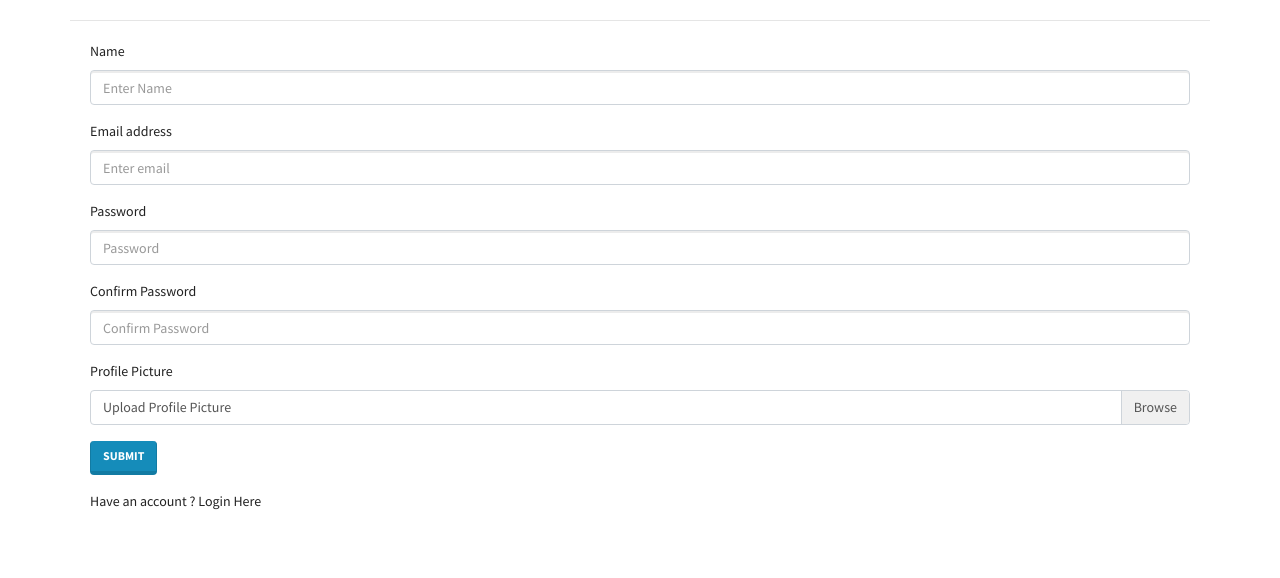
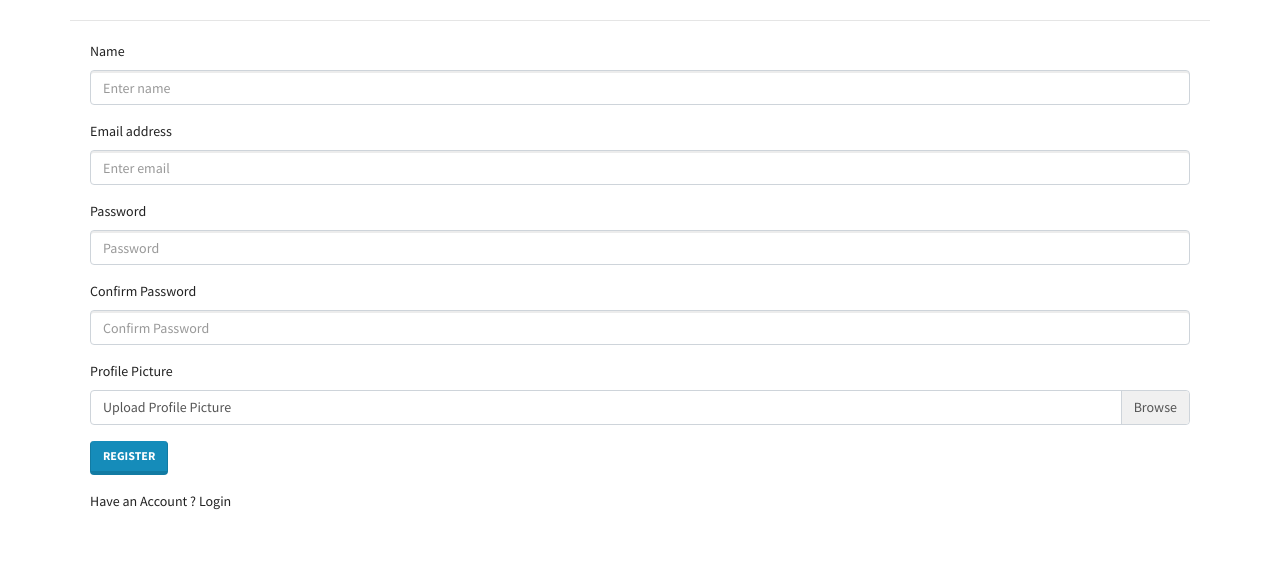
Before and after one commit to venkyjayasurya/NoteZipper_MERN, a React (Create React App) app in the folder frontend/: page /register in a window 1280 px wide. Shown: the part 145-723 px from the top of the page. Built offline with nearby package versions, Linux system fonts and the light colour scheme.

Commit message:
added redux for user login and registration

```diff
--- a/frontend/src/Screens/RegisterScreen.js
+++ b/frontend/src/Screens/RegisterScreen.js
@@ -1,28 +1,56 @@
-import React, { useEffect, useState } from "react";
-import { Button, Col, Form, Row } from "react-bootstrap";
-import { Link, useHistory } from "react-router-dom";
+import React, { useState, useEffect } from "react";
+import { Form, Button, Row, Col } from "react-bootstrap";
+import { useDispatch, useSelector } from "react-redux";
+import { Link } from "react-router-dom";
+import Loading from "../components/Loading";
 import ErrorMessage from "../components/ErrorMessage";
-import Loading from "../components/Loading";
+import { register } from "../actions/userActions";
 import MainScreen from "../components/MainScreen";
-import { useDispatch, useSelector } from "react-redux";
-import { register } from "../actions/userActions";
 
-const RegisterScreen = () => {
+function RegisterScreen({ history }) {
   const [email, setEmail] = useState("");
   const [name, setName] = useState("");
   const [pic, setPic] = useState(
     "https://icon-library.com/images/anonymous-avatar-icon/anonymous-avatar-icon-25.jpg"
   );
   const [password, setPassword] = useState("");
-  const [confirmPassword, setConfirmPassword] = useState("");
+  const [confirmpassword, setConfirmPassword] = useState("");
   const [message, setMessage] = useState(null);
   const [picMessage, setPicMessage] = useState(null);
 
   const dispatch = useDispatch();
+
   const userRegister = useSelector((state) => state.userRegister);
   const { loading, error, userInfo } = userRegister;
 
-  const history = useHistory();
+  const postDetails = (pics) => {
+    if (
+      pics ===
+      "https://icon-library.com/images/anonymous-avatar-icon/anonymous-avatar-icon-25.jpg"
+    ) {
+      return setPicMessage("Please Select an Image");
+    }
+    setPicMessage(null);
+    if (pics.type === "image/jpeg" || pics.type === "image/png") {
+      const data = new FormData();
+      data.append("file", pics);
+      data.append("upload_preset", "notezipper");
+      data.append("cloud_name", "dup5iwodq");
+      fetch("https://api.cloudinary.com/v1_1/dup5iwodq/image/upload", {
+        method: "post",
+        body: data,
+      })
+        .then((res) => res.json())
+        .then((data) => {
+          setPic(data.url.toString());
+        })
+        .catch((err) => {
+          console.log(err);
+        });
+    } else {
+      return setPicMessage("Please Select an Image");
+    }
+  };
 
   useEffect(() => {
     if (userInfo) {
@@ -30,46 +58,12 @@ const RegisterScreen = () => {
     }
   }, [history, userInfo]);
 
-  const submitHandler = async (e) => {
+  const submitHandler = (e) => {
     e.preventDefault();
-    console.log(email, name);
-    if (password !== confirmPassword) {
+
+    if (password !== confirmpassword) {
       setMessage("Passwords do not match");
-    } else {
-      dispatch(register(name, email, password, pic));
-    }
-  };
-
-  const postDetails = (pics) => {
-    if (!pics) {
-      return setPicMessage("Please upload an image!");
-    }
-    setPicMessage(null);
-
-    if (
-      pics.type === "image/jpeg" ||
-      pics.type === "image/png" ||
-      pics.type === "image/jpg"
-    ) {
-      const data = new FormData();
-      data.append("file", pics);
-      data.append("upload_preset", "notezipper");
-      data.append("cloud_name", "dup5iwodq");
-      fetch("https://api.cloudinary.com/v1_1/dup5iwodq/image/upload", {
-        method: "POST",
-        body: data,
-      })
-        .then((res) => res.json())
-        .then((data) => {
-          console.log(data);
-          setPic(data.url.toString());
-        })
-        .catch((err) => {
-          console.log(err);
-        });
-    } else {
-      return setPicMessage("Please Select proper file format image");
-    }
+    } else dispatch(register(name, email, password, pic));
   };
 
   return (
@@ -79,17 +73,17 @@ const RegisterScreen = () => {
         {message && <ErrorMessage variant="danger">{message}</ErrorMessage>}
         {loading && <Loading />}
         <Form onSubmit={submitHandler}>
-          <Form.Group className="mb-3" controlId="name">
+          <Form.Group controlId="name">
             <Form.Label>Name</Form.Label>
             <Form.Control
-              type="string"
+              type="name"
               value={name}
-              placeholder="Enter Name"
+              placeholder="Enter name"
               onChange={(e) => setName(e.target.value)}
             />
           </Form.Group>
 
-          <Form.Group className="mb-3" controlId="formBasicEmail">
+          <Form.Group controlId="formBasicEmail">
             <Form.Label>Email address</Form.Label>
             <Form.Control
               type="email"
@@ -99,7 +93,7 @@ const RegisterScreen = () => {
             />
           </Form.Group>
 
-          <Form.Group className="mb-3" controlId="formBasicPassword">
+          <Form.Group controlId="formBasicPassword">
             <Form.Label>Password</Form.Label>
             <Form.Control
               type="password"
@@ -109,11 +103,11 @@ const RegisterScreen = () => {
             />
           </Form.Group>
 
-          <Form.Group className="mb-3" controlId="cofirmPassword">
+          <Form.Group controlId="confirmPassword">
             <Form.Label>Confirm Password</Form.Label>
             <Form.Control
               type="password"
-              value={confirmPassword}
+              value={confirmpassword}
               placeholder="Confirm Password"
               onChange={(e) => setConfirmPassword(e.target.value)}
             />
@@ -122,7 +116,6 @@ const RegisterScreen = () => {
           {picMessage && (
             <ErrorMessage variant="danger">{picMessage}</ErrorMessage>
           )}
-
           <Form.Group controlId="pic">
             <Form.Label>Profile Picture</Form.Label>
             <Form.File
@@ -135,17 +128,17 @@ const RegisterScreen = () => {
           </Form.Group>
 
           <Button variant="primary" type="submit">
-            Submit
+            Register
           </Button>
         </Form>
-        <Row>
-          <Col className="py-3">
-            Have an account ? <Link to="/login">Login Here</Link>
+        <Row className="py-3">
+          <Col>
+            Have an Account ? <Link to="/login">Login</Link>
           </Col>
         </Row>
       </div>
     </MainScreen>
   );
-};
+}
 
 export default RegisterScreen;
--- a/frontend/src/actions/userActions.js
+++ b/frontend/src/actions/userActions.js
@@ -46,8 +46,7 @@ export const logout = () => async (dispatch) => {
   dispatch({ type: USER_LOGOUT });
 };
 
-export const register =
-  () => (name, email, password, pic) => async (dispatch) => {
+export const register = (name, email, password, pic) => async (dispatch) => {
     try {
       dispatch({ type: USER_REGISTER_REQUEST });
       const config = {
--- a/frontend/src/reducers/userReducers.js
+++ b/frontend/src/reducers/userReducers.js
@@ -16,6 +16,8 @@ export const userLoginReducer = (state = {}, action) => {
       return { loading: false, userInfo: action.payload };
     case USER_LOGIN_FAIL:
       return { loading: false, error: action.payload };
+    case USER_LOGOUT:
+      return {};
     default:
       return state;
   }
@@ -30,8 +32,6 @@ export const userRegisterReducer = (state = {}, action) => {
       return { loading: false, userInfo: action.payload };
     case USER_REGISTER_FAIL:
       return { loading: false, error: action.payload };
-    case USER_LOGOUT:
-      return {};
     default:
       return state;
   }
```
